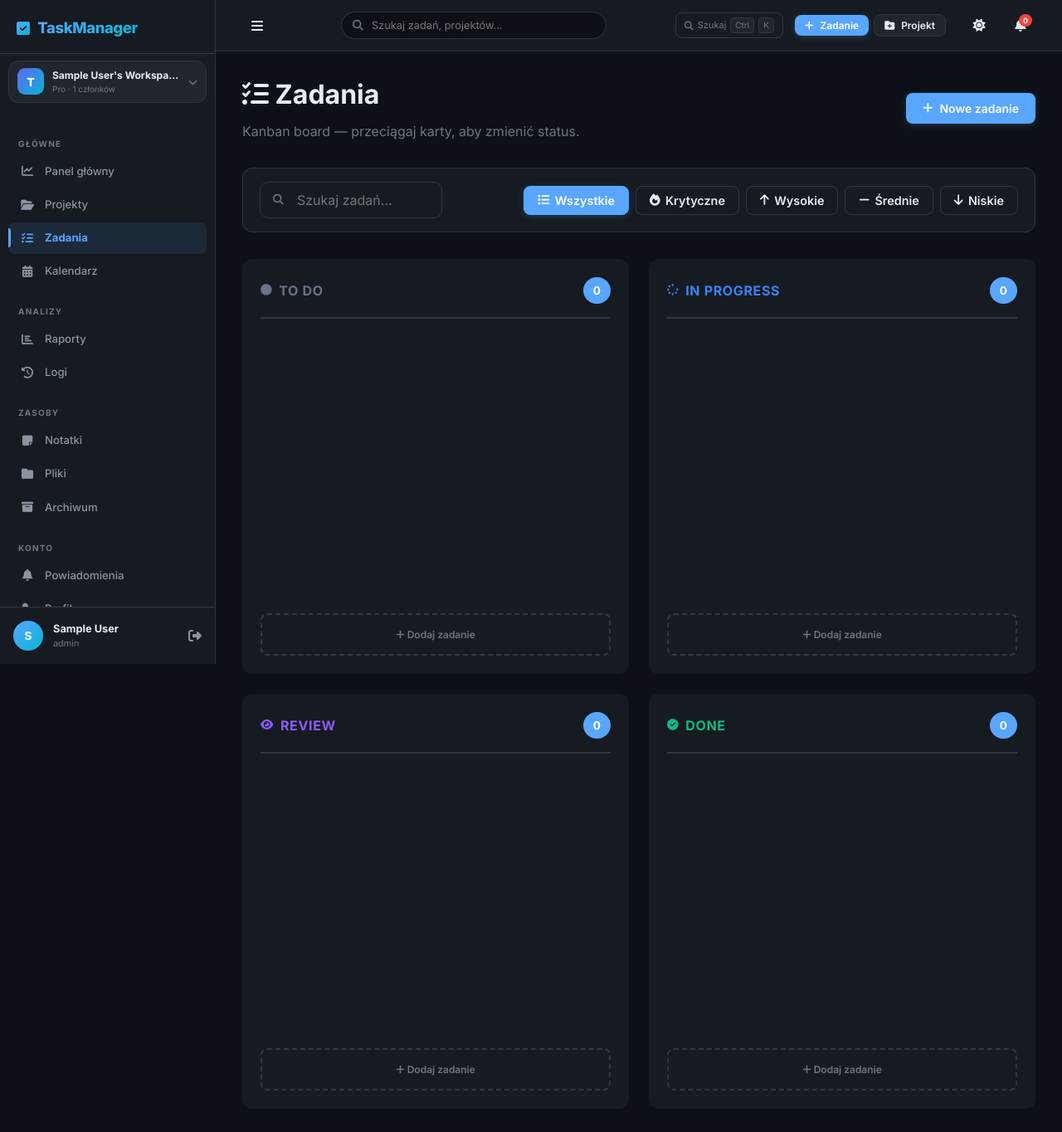
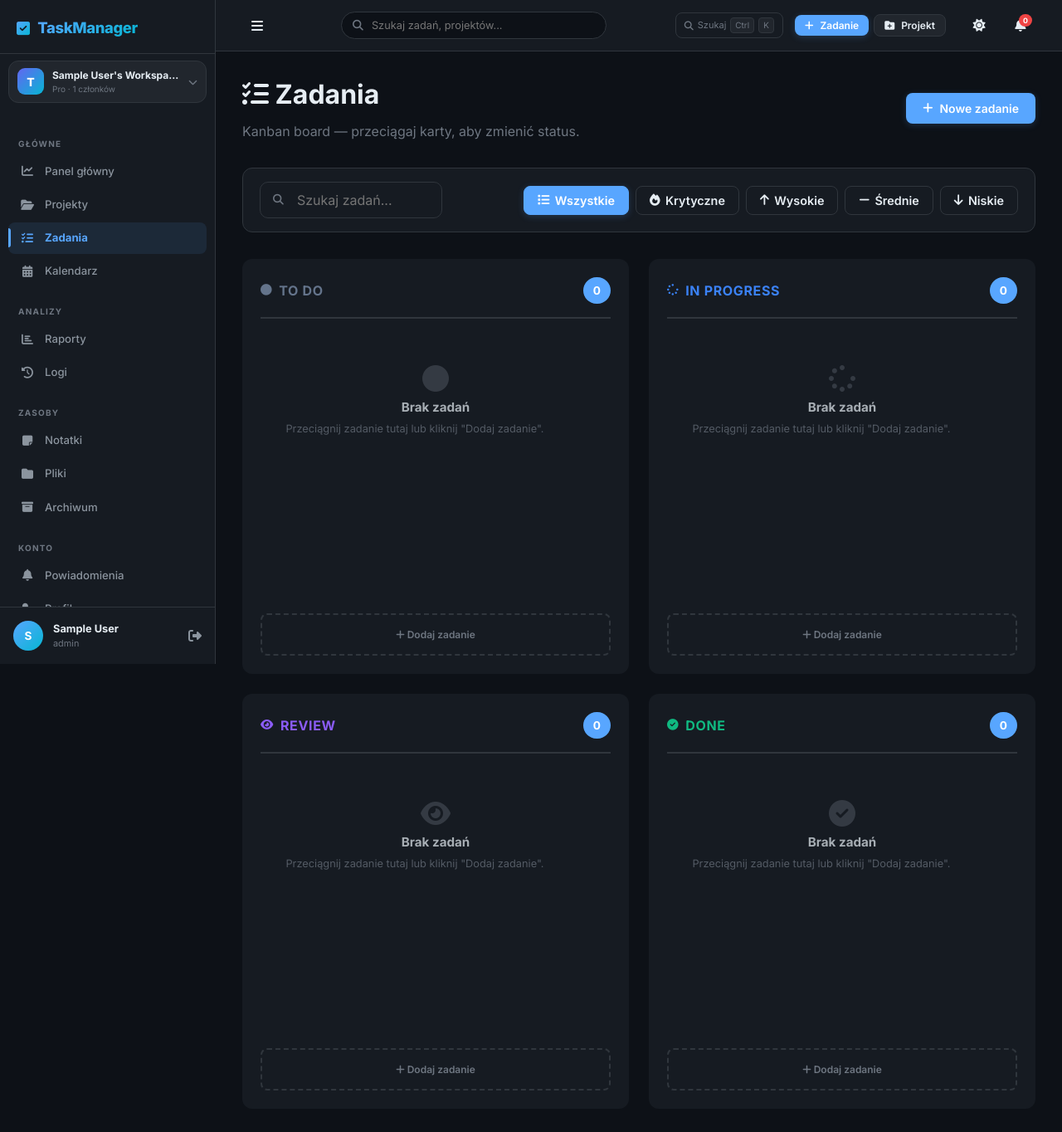
Before and after one commit to a62152253-ctrl/xcom, a PHP site: page /pages/tasks.php in a window 1280 px wide. Shown: the whole page at 83% size. Run offline with PHP 8.4, Linux system fonts and the light colour scheme; the visitor is signed in with stand-in values (Sample User, id 1); data that the repository does not hold is empty.

Commit message:
fix: auth bugs and add empty states for kanban columns
- Replaced TODO in auth/forgot-password.php with actual email sending using an absolute host URL for the reset link.
- Fixed a syntax error (misplaced quote) in auth/register.php before the maxlength attribute.
- Added empty states to kanban columns in pages/tasks.php and updated the JavaScript (updateColumnCounts) to toggle their visibility based on the number of cards in each column.

Co-authored-by: a62152253-ctrl <238953350+a62152253-ctrl@users.noreply.github.com>

```diff
--- a/auth/register.php
+++ b/auth/register.php
@@ -157,7 +157,7 @@ if ($_SERVER['REQUEST_METHOD'] === 'POST') {
                     <label class="form-label" for="email">E-mail</label>
                     <input class="form-control" type="email" id="email" name="email" placeholder="twoj@email.com" required
                     value="<?= htmlspecialchars($_POST['email'] ?? ($invite_data['email'] ?? ''), ENT_QUOTES | ENT_SUBSTITUTE, 'UTF-8') ?>"
-                    <?php echo $invite_data ? 'readonly style="background:var(--bg-tertiary)"' : ''; ?>" maxlength="255">
+                    <?php echo $invite_data ? 'readonly style="background:var(--bg-tertiary)"' : ''; ?> maxlength="255">
                 </div>
 
                 <div class="form-group">
--- a/pages/tasks.php
+++ b/pages/tasks.php
@@ -371,6 +371,12 @@ foreach ($all_tasks as $t) {
             <span class="kanban-count" id="count-<?= str_replace(' ', '-', strtolower($status)) ?>"><?= count($cards) ?></span>
         </div>
 
+        <div class="empty-state" style="padding: 2rem 1rem; opacity: 0.7;<?= empty($cards) ? '' : ' display: none;' ?>" id="empty-state-<?= str_replace(' ', '-', strtolower($status)) ?>">
+            <i class="fa-solid <?= $col_icons[$status] ?>" style="font-size: 2rem; margin-bottom: 0.5rem; opacity: 0.5;"></i>
+            <h3 style="font-size: 0.95rem; margin-bottom: 0.25rem;">Brak zadań</h3>
+            <p style="font-size: 0.8rem; margin: 0;">Przeciągnij zadanie tutaj lub kliknij "Dodaj zadanie".</p>
+        </div>
+
         <?php foreach ($cards as $c): ?>
         <div class="kanban-card" draggable="true" id="task-<?= (int)$c['id'] ?>"
              data-id="<?= (int)$c['id'] ?>" data-status="<?= sanitize($c['status']) ?>"
@@ -583,6 +589,11 @@ function updateColumnCounts() {
         const count = col.querySelectorAll('.kanban-card').length;
         const badge = document.getElementById('count-' + id);
         if (badge) badge.textContent = count;
+
+        const emptyState = document.getElementById('empty-state-' + id);
+        if (emptyState) {
+            emptyState.style.display = count === 0 ? 'block' : 'none';
+        }
     });
 }
 
```
Also changed, not shown: auth/forgot-password.php (+9 -2 lines).
